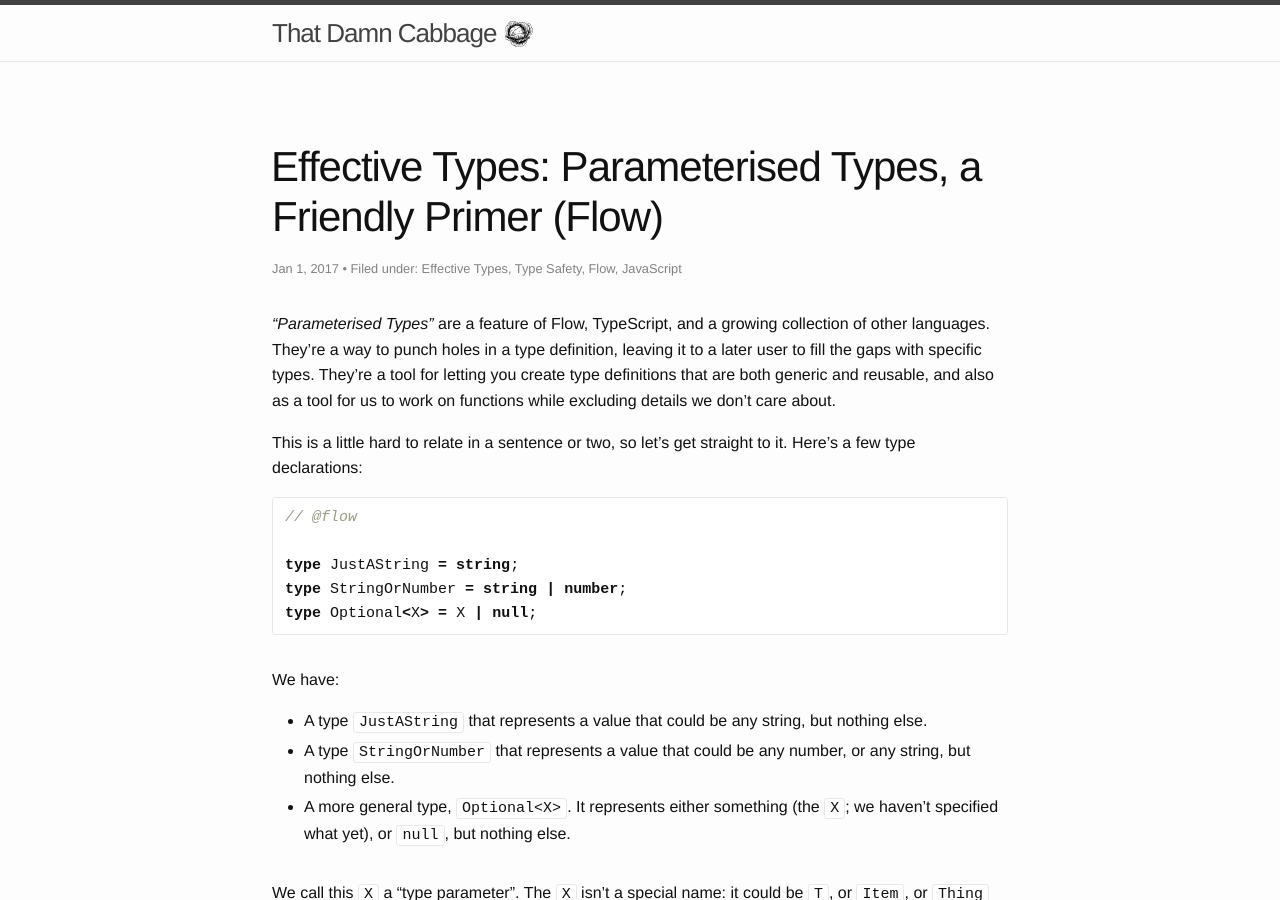
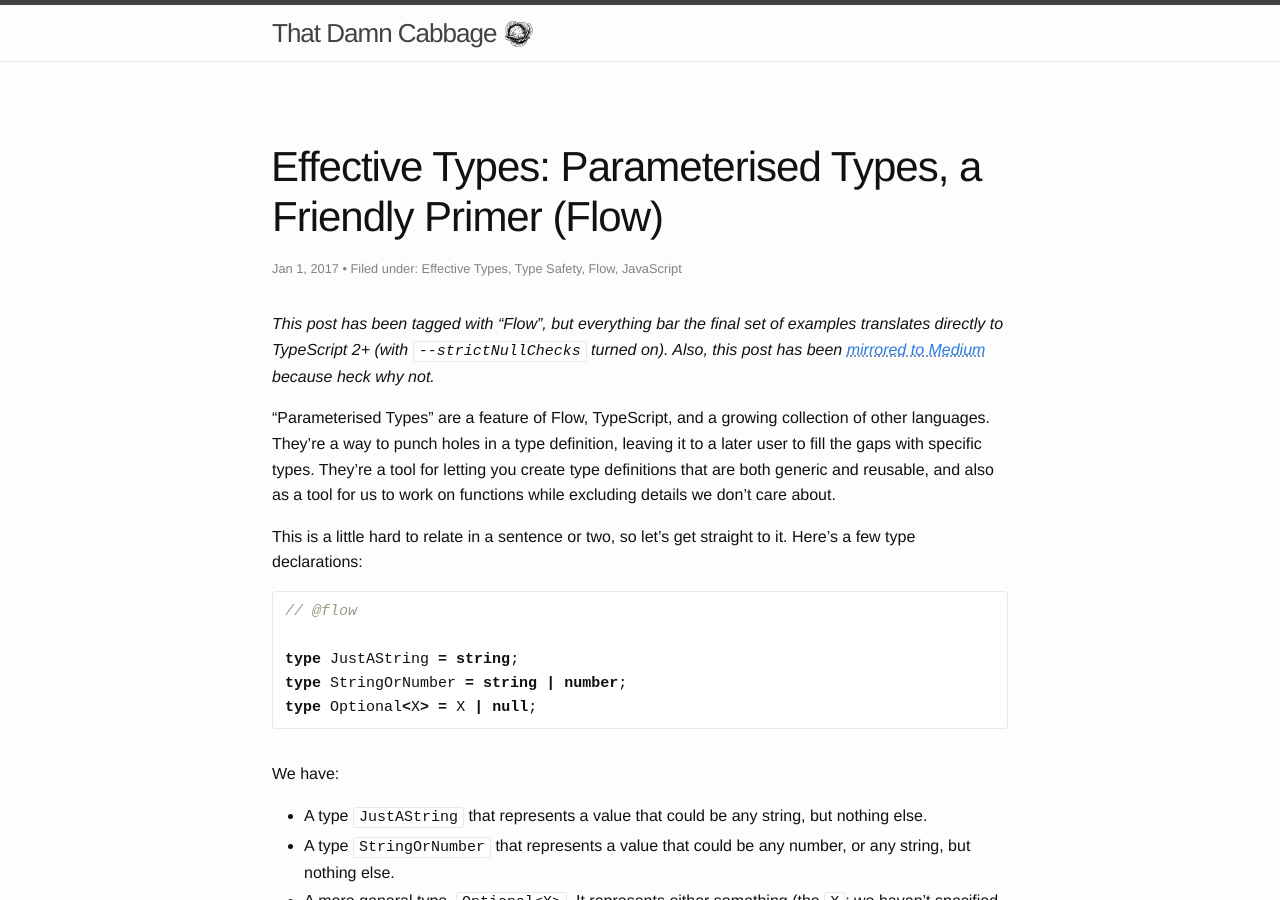
Before and after one commit to damncabbage/deadname.id.au, a Jekyll site: the page built from _posts/2017-01-09-effective-types-a-parameterised-type-primer-flow.markdown, in a window 1280 px wide and 900 px high. Built offline with Jekyll 4.4.1, drawn with Linux system fonts in a browser that asks for light colours.

Commit message:
Twitter card tweaks; Parameterised Types preamble.

```diff
--- a/_includes/head.html
+++ b/_includes/head.html
@@ -10,11 +10,9 @@
   <link rel="canonical" href="{{ page.url | replace:'index.html','' | prepend: site.baseurl | prepend: site.url }}">
   <link rel="alternate" type="application/rss+xml" title="{{ site.title }}" href="{{ "/feed.xml" | prepend: site.baseurl | prepend: site.url }}" />
 
-  {% if page.thumbnail_url and page.twitter_card %}
   <meta name="twitter:title" content="{{ page.title | xml_escape }}">
   <meta name="twitter:description" content="{{ page.excerpt | xml_escape }}">
-  <meta name="twitter:image:src" content="{{ page.thumbnail_url | prepend: site.baseurl | prepend: site.url }}">
-  <meta name="twitter:card" content="{{ page.twitter_card }}">
+  <meta name="twitter:image:src" content="{{ page.thumbnail_url | default: "/images/cabbage.png" | prepend: site.baseurl | prepend: site.url }}">
+  <meta name="twitter:card" content="{{ page.twitter_card | default: "summary" }}">
   <meta name="twitter:url" content="{{ page.url | replace:'index.html','' | prepend: site.baseurl | prepend: site.url }}">
-  {% endif %}
 </head>
--- a/_posts/2017-01-09-effective-types-a-parameterised-type-primer-flow.markdown
+++ b/_posts/2017-01-09-effective-types-a-parameterised-type-primer-flow.markdown
@@ -10,7 +10,9 @@
 - JavaScript
 ---
 
-_"Parameterised Types"_ are a feature of Flow, TypeScript, and a growing collection of other languages. They're a way to punch holes in a type definition, leaving it to a later user to fill the gaps with specific types. They're a tool for letting you create type definitions that are both generic and reusable, and also as a tool for us to work on functions while excluding details we don't care about.
+_This post has been tagged with "Flow", but everything bar the final set of examples translates directly to TypeScript 2+ (with `--strictNullChecks` turned on). Also, this post has been [mirrored to Medium](https://medium.com/@damncabbage/effective-types-parameterised-types-a-friendly-primer-flow-fce991a9a191) because heck why not._
+
+"Parameterised Types" are a feature of Flow, TypeScript, and a growing collection of other languages. They're a way to punch holes in a type definition, leaving it to a later user to fill the gaps with specific types. They're a tool for letting you create type definitions that are both generic and reusable, and also as a tool for us to work on functions while excluding details we don't care about.
 
 This is a little hard to relate in a sentence or two, so let's get straight to it. Here's a few type declarations:
 
```
Also changed, not shown: images/cabbage.png (added).
